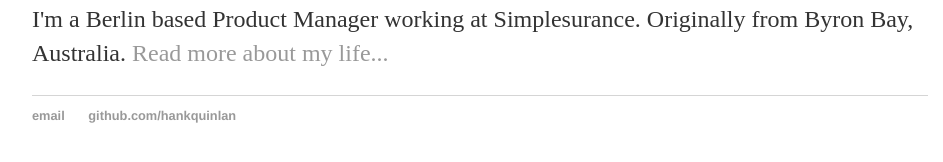
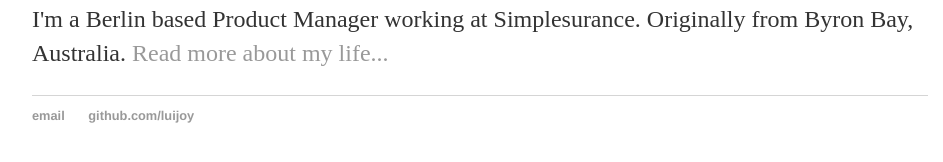
Before and after one commit to luijoy/luijoy.github.io, a Jekyll site: the page built from index.html, in a window 1280 px wide. Shown: the part 194-356 px from the top of the page, without its empty margins (160-1103 px from the left). Built offline with Jekyll 4.4.1, drawn with Linux system fonts in a browser that asks for light colours.

Commit message:
Update default.html

```diff
--- a/_layouts/default.html
+++ b/_layouts/default.html
@@ -21,8 +21,8 @@
 			</div><!-- /.container -->
 			<footer>
 	    		<ul>
-	        		<li><a href="mailto:hankquinlanhub@gmail.com">email</a></li>
-	        		<li><a href="https://github.com/hankquinlan">github.com/hankquinlan</a></li>
+	        		<li><a href="mailto:lui.kohl@gmail.com">email</a></li>
+	        		<li><a href="https://github.com/luijoy">github.com/luijoy</a></li>
 				</ul>
 			</footer>
 		</body>
```
